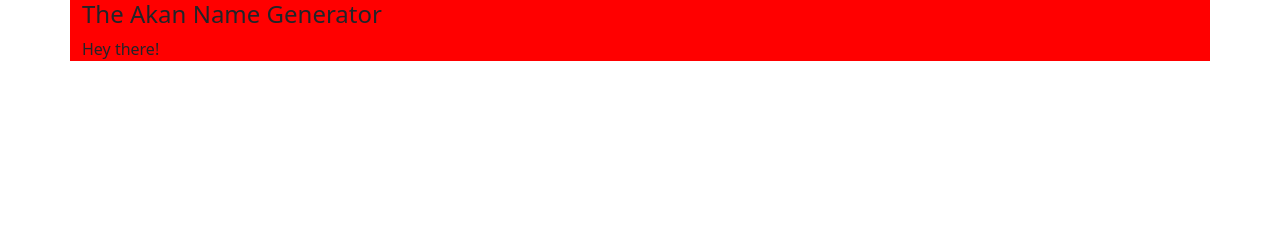
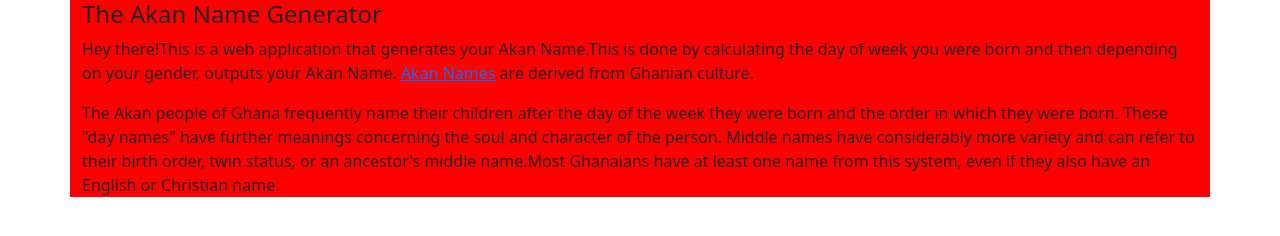
Before and after one commit to updhull/Akan_Name_Generator, a plain HTML site: page index.html in a window 1280 px wide. Drawn offline with Linux system fonts and the light colour scheme.

Commit message:
This will add content in the container

```diff
--- a/index.html
+++ b/index.html
@@ -11,8 +11,10 @@
 <body>
     <div class="container">
          <h4>The Akan Name Generator</h4>
-         <p>Hey there!</p>
-      </div>
+         <p>Hey there!This is a web application that generates your Akan Name.This is done by calculating the day of week you were born and then depending on your gender, outputs your Akan Name. <a href="https://en.wikipedia.org/wiki/Akan_names">Akan Names</a> are derived from Ghanian culture.
+        </p>
+         <p>The Akan people of Ghana frequently name their children after the day of the week they were born and the order in which they were born. These "day names" have further meanings concerning the soul and character of the person. Middle names have considerably more variety and can refer to their birth order, twin status, or an ancestor's middle name.Most Ghanaians have at least one name from this system, even if they also have an English or Christian name.</p>
+    </div>
 
 
 </body>
```
